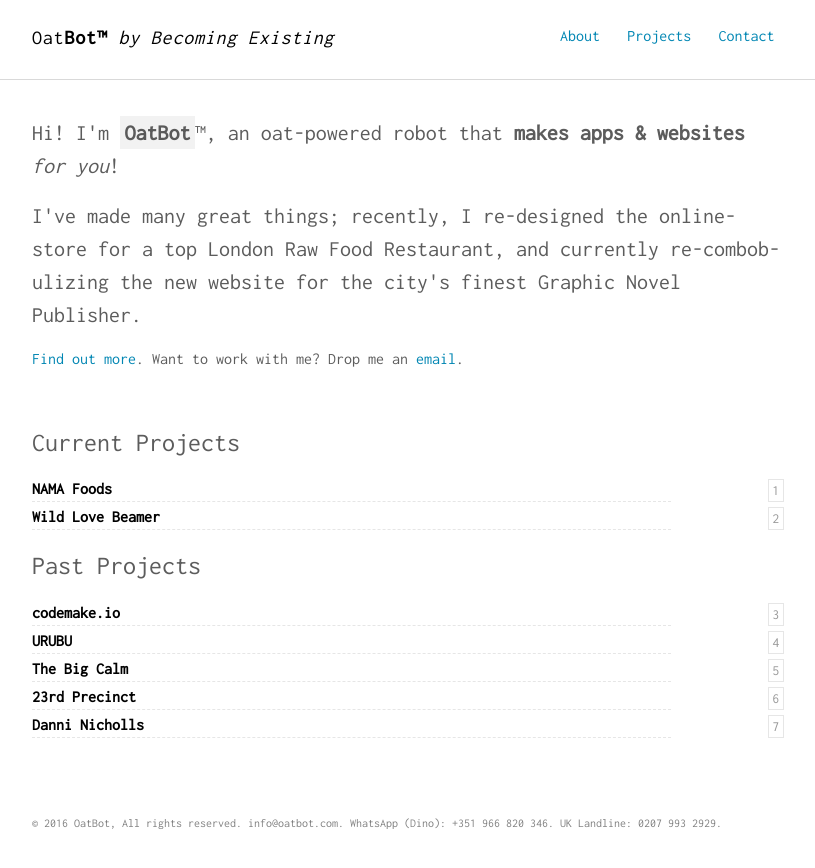
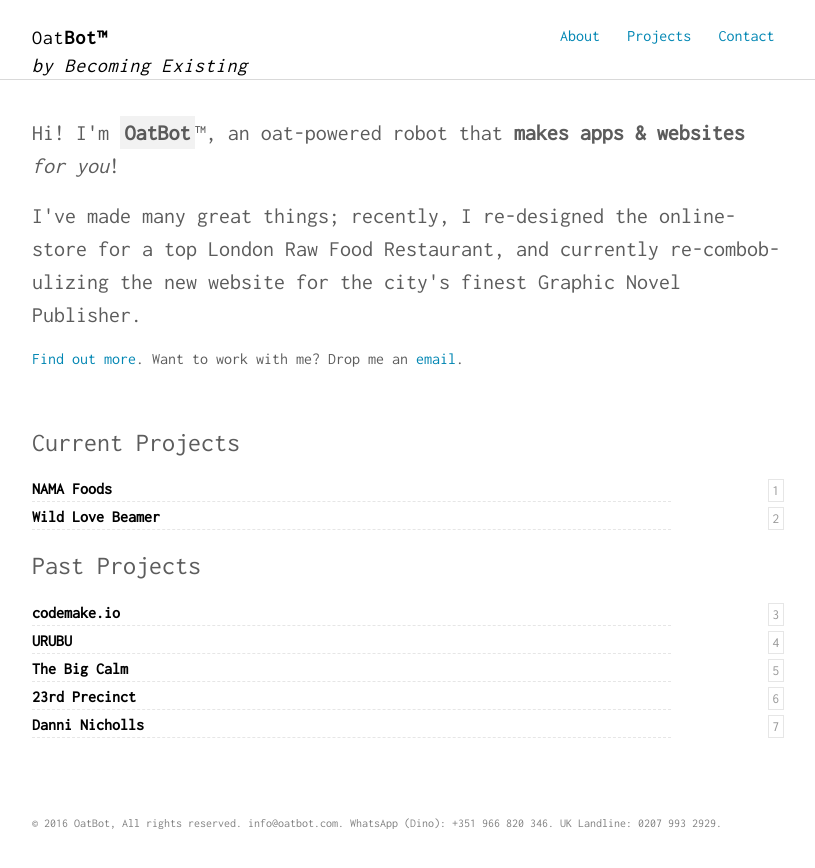
Before and after one commit to dino-koutrouzas/dotcom, a Jekyll site: the page built from index.html, in a window 1280 px wide. Shown: the top 868 px of the page, without its empty margins (232-1047 px from the left). Built offline with Jekyll 4.4.1, drawn with Linux system fonts in a browser that asks for light colours.

Commit message:
Update nav.html

```diff
--- a/_includes/nav.html
+++ b/_includes/nav.html
@@ -1,7 +1,7 @@
 
 <nav class="nav">
   <div class="container">
-    <h1 class="logo"><a href="{{ '/' | prepend: site.baseurl }}">{{ site.title }}<span>{{ site.title2 }}</span> <em>by Becoming Existing</em></a></h1>
+    <h1 class="logo"><a href="{{ '/' | prepend: site.baseurl }}">{{ site.title }}<span>{{ site.title2 }}</span> <br><em>by Becoming Existing</em></a></h1>
     <ul class="navbar">
       <li><a href="{{ '/about' | prepend: site.baseurl }}">About</a></li>
       <li><a href="{{ '/projects' | prepend: site.baseurl }}">Projects</a></li>
```
